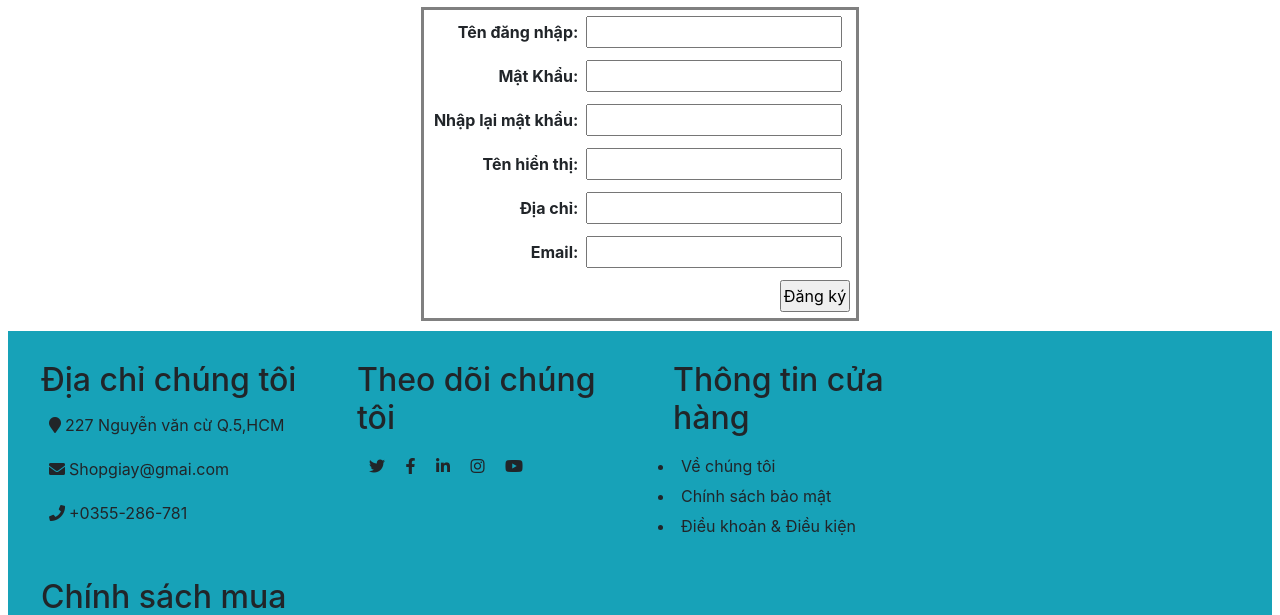
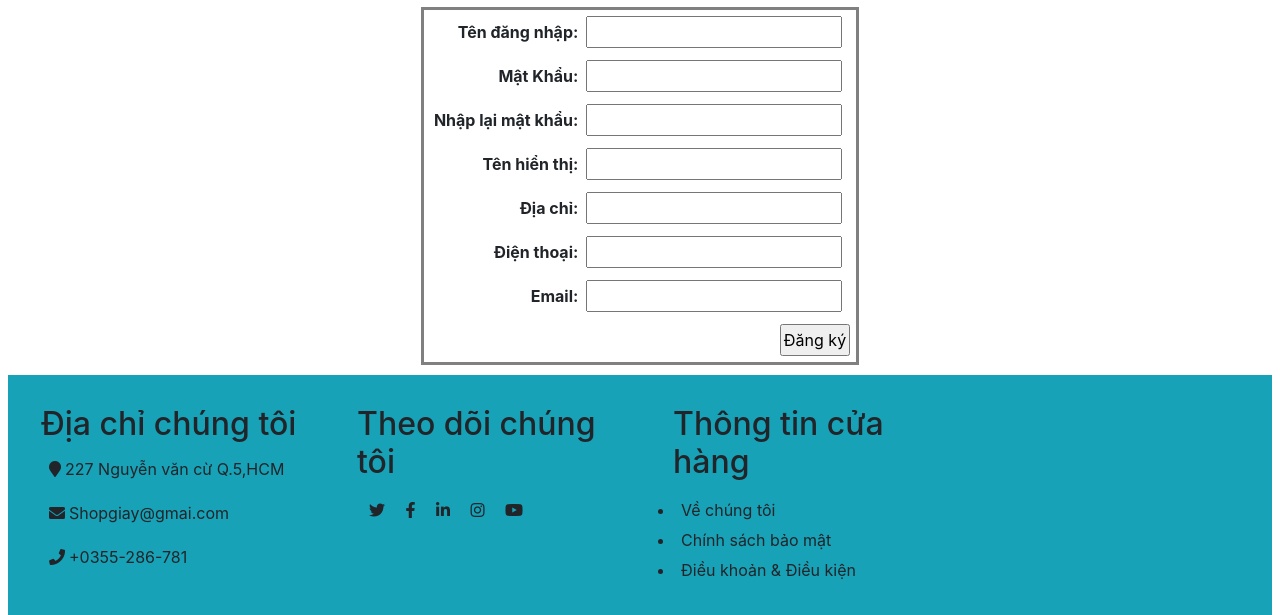
Before and after one commit to thienhoang2510/DoAnWeb1, a PHP site: page /index.php?layout=3 in a window 1280 px wide. Shown: the part 296-911 px from the top of the page. Run offline with PHP 8.4, Linux system fonts and the light colour scheme; lists and menus that the app fills with data are empty.

Commit message:
Update pTaoTaiKhoan.php

```diff
--- a/pages/dangky/pTaoTaiKhoan.php
+++ b/pages/dangky/pTaoTaiKhoan.php
@@ -83,9 +83,17 @@
                         </th>
                     </tr>
 
+                    <tr>
+                        <th class="right">
+                            <div>
+                                <span class="lable">Điện thoại:</span>
+                                <input type="text" id="tel" name="tel"/>
+                                <span class="err" id="eTEL"></span>
+                            </div>
+                        </th>
+                    </tr>
 
                     <tr>
-
                         <th class="right">
                             <div>
                                <span class="lable">Email:</span>
```
